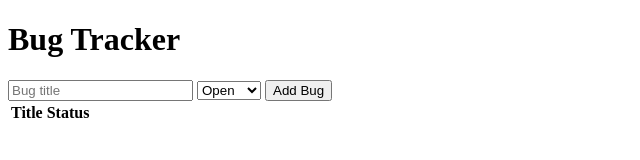
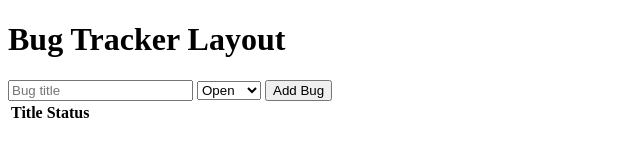
Before and after one commit to Praven4754/BugTracker, a plain HTML site: page index.html in a window 1280 px wide. Shown: the whole page, without its empty margins (0-640 px from the left). Drawn offline with Linux system fonts and the light colour scheme.

Commit message:
fix: updated heading remotely

```diff
--- a/index.html
+++ b/index.html
@@ -6,7 +6,7 @@
 </head>
 <body>
     <div>
-        <h1>Bug Tracker</h1>
+        <h1>Bug Tracker Layout</h1>
         <form id="bugForm">
             <input type="text" id="title" placeholder="Bug title" required>
             <select id="status">
```
